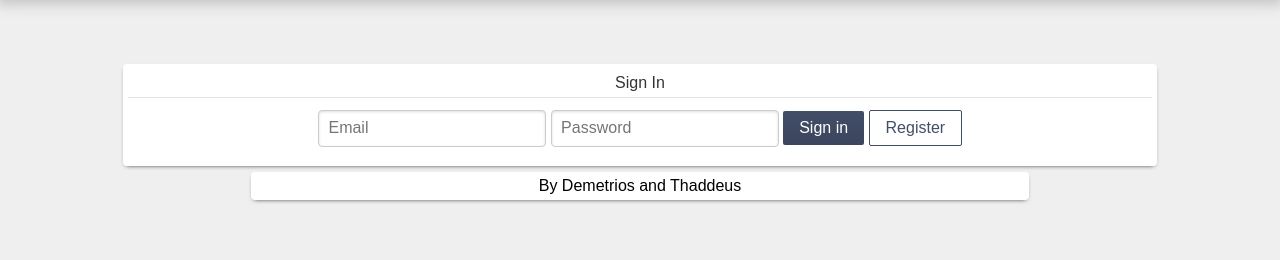
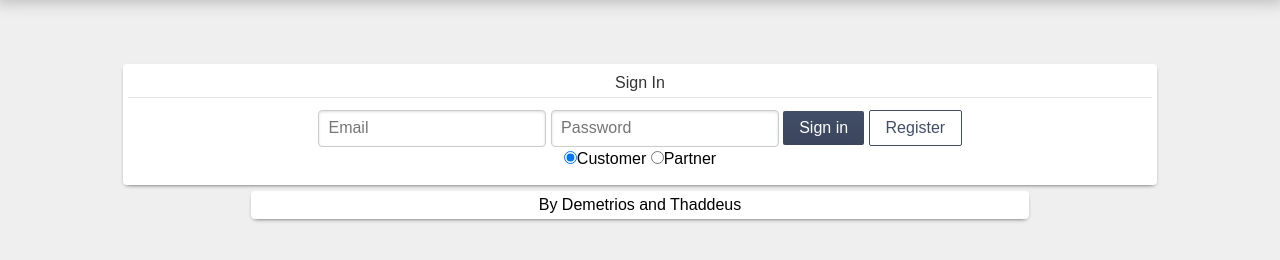
Before and after one commit to DemetriosBairaktaris/WSClient, a plain HTML site: page src/index.html in a window 1280 px wide. Both pictures are taken after a click on the button "Sign in". Shown: the part 72-332 px from the top of the page. Drawn offline with nearby package versions, Linux system fonts and the light colour scheme; no server answers.

Commit message:
added login radio buttons, updated login handler

```diff
--- a/src/functions.js
+++ b/src/functions.js
@@ -150,16 +150,18 @@ function collectFromForm( objectName ) {
 function collectFromLogin() {
     var data = {}
     data[ "Login" ] = {}
-    var $inputs = $( "#sign-in-form * input" );
-    for ( var i = 0; i < $inputs.length; i++ ) {
-        data[ "Login" ][ $inputs[ i ].id ] = String( $( $inputs[ i ] )
-            .val() );
-        console.log( JSON.stringify( data[ "Login" ] ) );
+    data["Login"]["userName"] = String($("#userName").val());
+    data["Login"]["password"] = String($("#password").val());
+    if ($("#button1").is(":checked")) {
+      data["Login"]["type"] = "customer";
     }
+    if ($("#button2").is(":checked")) {
+      data["Login"]["type"] = "partner";
+    }
+    console.log(JSON.stringify(data));
     return JSON.stringify( data );
 };
 
-console.log("what the fuck is going on?") ;
 function handleCustomerRegister() {
     var url = hostName + "/customers/?key=123456789";
 
@@ -275,8 +277,6 @@ function login() {
 
           },5000);
         }
-
-        handleLoginSuccess() ;
       },
       dataType: dataType
   } );
--- a/src/index.html
+++ b/src/index.html
@@ -39,6 +39,9 @@
 
         			<button id = "sign-in-button" type="submit" class="pure-button pure-button-primary">Sign in</button>
         			<button id = "register-button" type="submit" class="pure-button pure-button-inverted">Register</button>
+						</br>
+							<input id="button1" type="radio" name="type" value="customer" checked>Customer</input>
+							<input id="button2" type="radio" name="type" value="partner">Partner</input>
     			</fieldset>
 			</div>
 
@@ -59,12 +62,12 @@
 		currentUser = null ;
 
 		$(document).ready(function(){
-			console.log("Yeah") ;
+			console.log("Document Ready") ;
 			$main  = $("main") ;
 			applySignInLogic();
 			skipLogin(false) ;
 	    	$("#register-button").click(function(){
-	    		console.log("yeah");
+	    		console.log("Register Button Pressed");
 	        	$("#sign-in-form").remove() ;
 	        	var html =  getRegisterHtml() ;
 	        	$main.hide() ;
```
